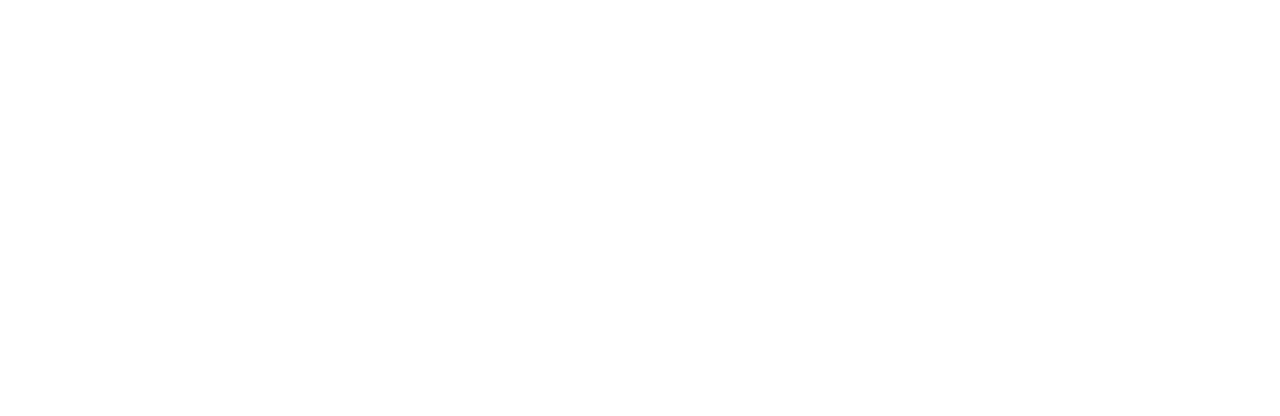
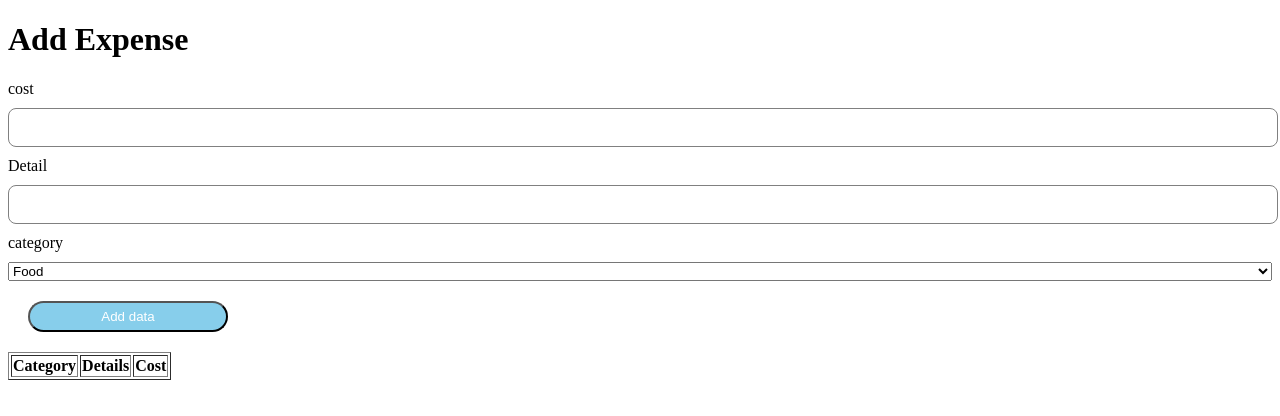
Before and after one commit to SuchiBankoti/new-expense-tracker, a React (Create React App) app: page /add-expense in a window 1280 px wide. Before the commit this address had no page. Shown: the top 416 px of the page. Built offline with nearby package versions, Linux system fonts and the light colour scheme.

Commit message:
add expense data to table

```diff
--- a/src/App.js
+++ b/src/App.js
@@ -4,6 +4,7 @@
 import Main from './Main';
 import WelcomePage from './Welcome';
 import ResetPassword from './Auth/ResetPassword';
+import AddExpense from './ExpenseData/AddExpense';
 
 function App() {
   return (
@@ -11,7 +12,8 @@
       <Routes>
         <Route path="/" element={<Main/>} />
         <Route path="/welcome-page" element={<WelcomePage />} />
-        <Route path="/reset-password" element={<ResetPassword/>} />
+        <Route path="/reset-password" element={<ResetPassword />} />
+        <Route path='/add-expense' element={<AddExpense/>} />
       </Routes>
     </Router>
   );
--- /dev/null
+++ b/src/ExpenseData/AddExpense.js
@@ -0,0 +1,80 @@
+import { nanoid } from "@ant-design/pro-components";
+import React, { useState } from "react";
+
+export default function AddExpense() {
+    const [formdata, setFormdata] = useState({
+        cost: "",
+        detail: "",
+        category:""
+    })
+    const[tabledata,setTabledata]=useState([])
+    function handleChange(e) {
+        setFormdata(prev=>({...prev,[e.target.name]:e.target.value}))
+    }
+    function pdata() {
+        console.log(formdata)
+        setTabledata(prev=>[...prev,formdata])
+    }
+
+    return (
+        <div>
+            <h1>Add Expense</h1>
+
+            <form>
+                <label>
+                    cost
+                </label>
+                <input
+                    value={formdata.cost}
+                    type="number"
+                    name="cost"
+                    onChange={handleChange}
+                />
+                <label>
+                    Detail
+                </label>
+                <input
+                    value={formdata.detail}
+                    type="text"
+                    name="detail"
+                    onChange={handleChange}
+                />
+                <label>
+                    category
+                </label>
+                <select value={formdata.category} name="category" onChange={handleChange} >
+                    <option value="Food">Food</option>
+                    <option value="Transport">Transport</option>
+                    <option value="Utilities">Utilities</option>
+                    <option value="Clothes">Clothes</option>
+                    <option value="Cosmetics">Cosmetics</option>
+                    <option value="Shoes">Shoes</option>
+                    <option value="Other">Other</option>
+                </select>
+
+            </form>
+            <button onClick={pdata} style={{margin:"20px"}}>Add data</button>
+            <div>
+            <table border="1">
+    <tr>
+        <th>Category</th>
+        <th>Details</th>
+        <th>Cost</th>
+    </tr>
+
+                    {
+                        tabledata.map(expense => {
+                            return <tr key={nanoid()}>
+                         <td>{expense.category}</td>
+                                <td>{expense.detail}</td>
+                         <td>{expense.cost}</td>
+                            </tr>
+                        })
+          }
+
+
+</table>
+            </div>
+        </div>
+    )
+}
--- a/src/Welcome.js
+++ b/src/Welcome.js
@@ -127,6 +127,11 @@
                     <button onClick={updateProfile}>Update</button>
             </div>:""
             }
+            <div>
+                <Link to="/add-expense">
+                <button>Add Expense</button>
+                </Link>
+            </div>
 
         </div>
     )
```
